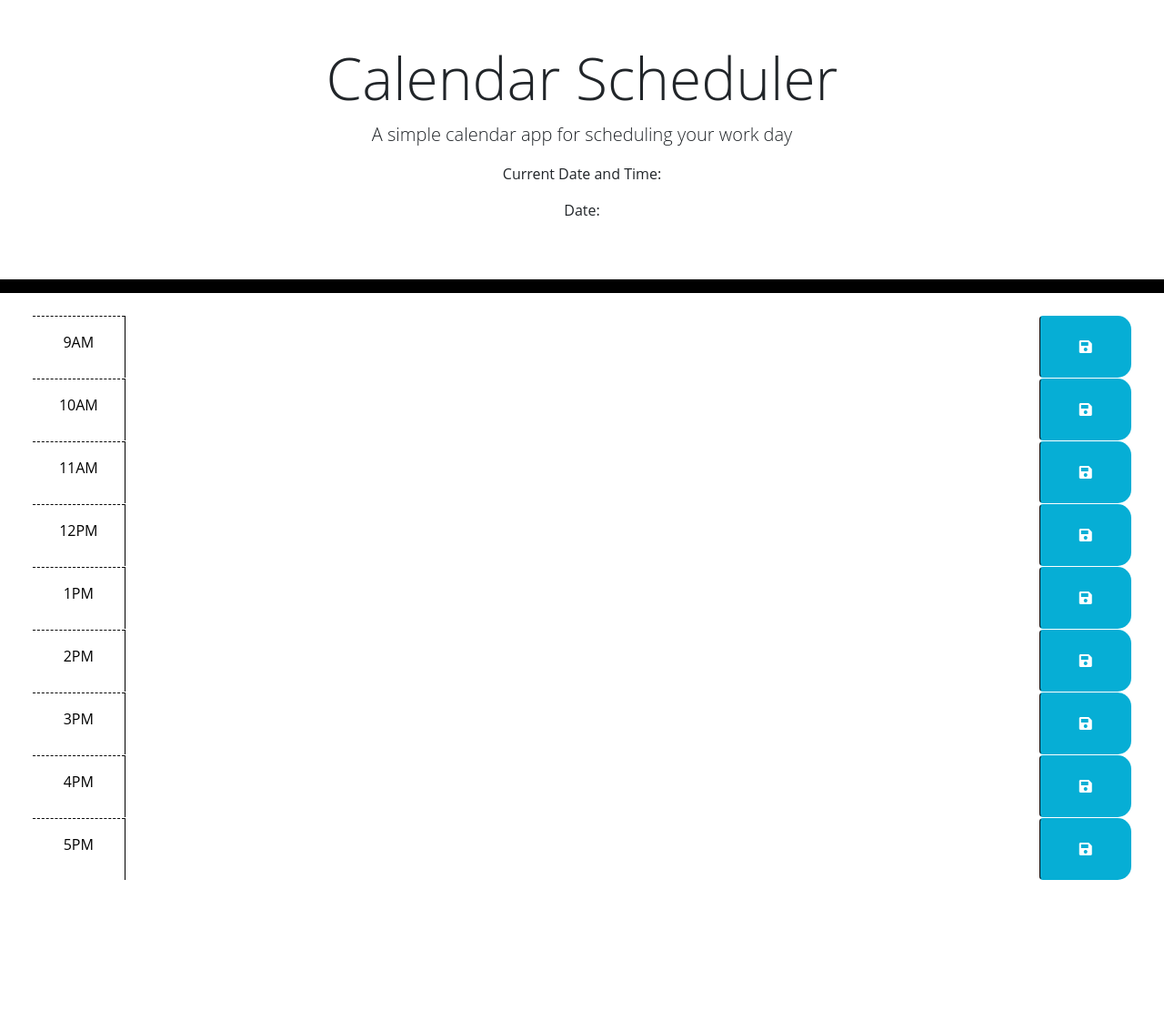
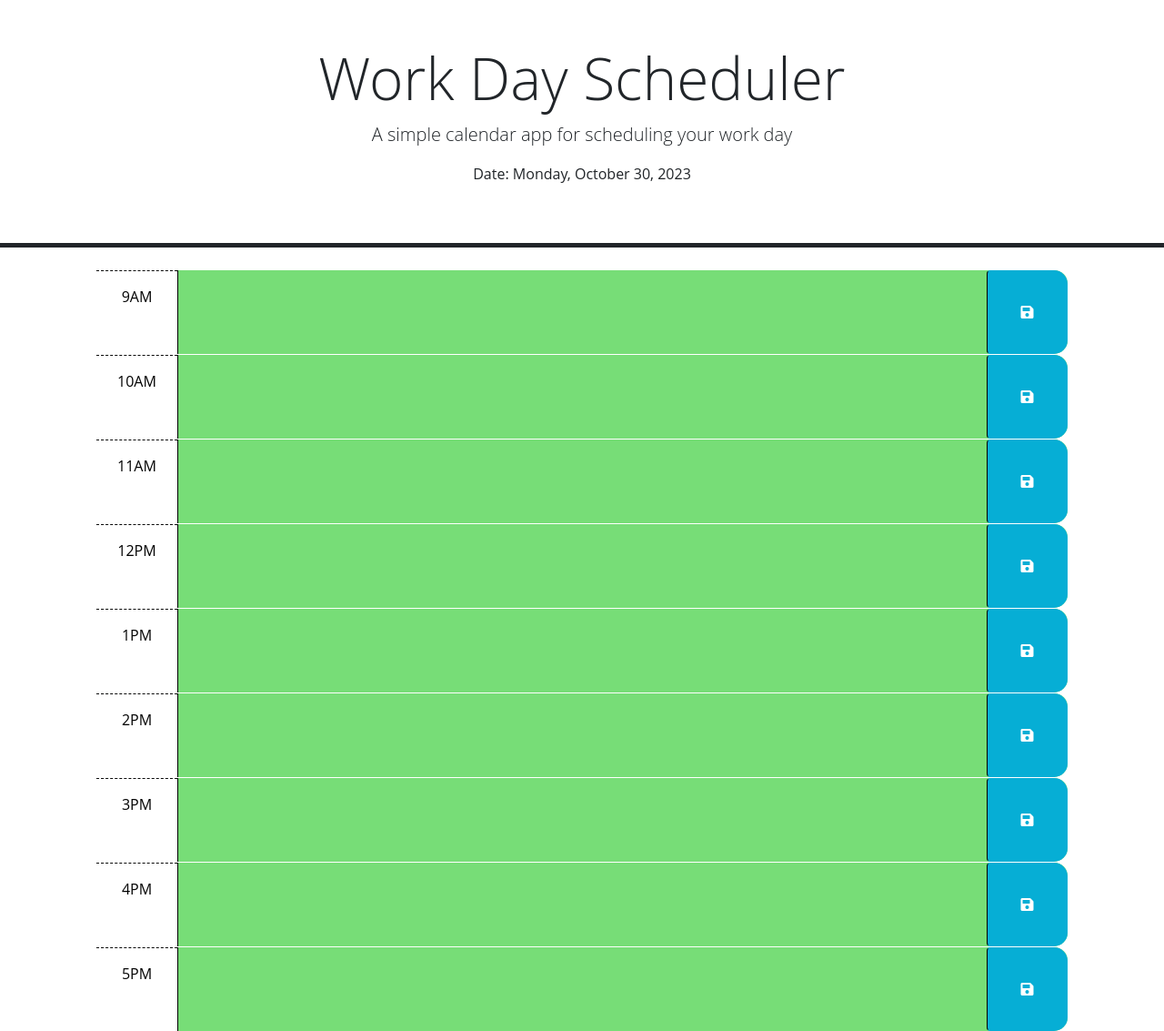
Before and after one commit to spadilla512/calendar-planner, a plain HTML site: page index.html in a window 1280 px wide. Shown: the whole page at 91% size. Before the commit the page ends 967 px from the top, so only its background shows below. Drawn offline with nearby package versions, Linux system fonts and the light colour scheme.

Commit message:
updated index.html and css file

```diff
--- a/assets/script.js
+++ b/assets/script.js
@@ -2,8 +2,8 @@
 // the code isn't run until the browser has finished rendering all the elements
 // in the html.
 
-var localSettings = {};
-dayjs.local(localSettings);
+var localeSettings = {};
+dayjs.locale(localeSettings);
 
 $(function () {
     var currentHour = dayjs().format("H");
@@ -11,9 +11,6 @@ $(function () {
     function timeline() {
         $(".time-block").each(function() {
             var rowTime = parseInt(this.id);
-            $(this).toggleClass("past", rowTime < currentHour);
-            $(this).toggleClass("present", rowTime === currentHour);
-            $(this).toggleClass("future", rowTime > currentHour);
 
             if (rowTime < currentHour) {
                 $(this).addClass("past");
@@ -23,7 +20,7 @@ $(function () {
                 $(this).removeClass("past");
                 $(this).addClass("present");
                 $(this).removeClass("future");
-            } else (rowTime > currentHour) {
+            } else {
                 $(this).removeClass("past");
                 $(this).removeClass("present");
                 $(this).addClass("future");
@@ -53,5 +50,5 @@ $(function () {
 
     timeline();
     userTask();
-    setInterval(updateTime, 1000);
+    setInterval(currentTime, 1000);
 });
--- a/assets/style.css
+++ b/assets/style.css
@@ -14,12 +14,6 @@ body {
 
   .description {
     white-space: pre-wrap;
-  }
-
-  .jumbotron {
-    text-align: center;
-    background-color: transparent;
-    border-bottom: 15px solid black
   }
 
   .time-block {
@@ -63,7 +57,3 @@ body {
     font-size: 20px;
     transition: all 0.3s ease-in-out;
   }
-
-  #currentDay {
-    font-size: 25px;
-  }
--- a/index.html
+++ b/index.html
@@ -22,26 +22,25 @@
 
   <body>
 
-    <header class="p-5 mb-4 jumbotron">
-      <h1 class="display-3">Calendar Scheduler</h1>
+    <header class="p-5 mb-4 border-5 border-bottom border-dark text-center">
+      <h1 class="display-3">Work Day Scheduler</h1>
       <p class="lead">A simple calendar app for scheduling your work day</p>
-      <p id="currentDay" class="lead time-block"></p>
-        <p>Current Date and Time:</p>
+      <p id="currentDay" class="lead"></p>
         <p>Date: <span id="date"></span></p>
     </header>
 
-    <div class="container-fluid px-5">
+    <div class="container-lg px-5">
 
       <div id="hour-9" class="row time-block">
         <div class="col-2 col-md-1 hour text-center py-3">9AM</div>
-        <textarea class="col-8 col-md-10 description"> </textarea>
+        <textarea class="col-8 col-md-10 description" rows="3"> </textarea>
         <button class="btn saveBtn col-2 col-md-1" aria-label="save">
           <i class="fas fa-save" aria-hidden="true"></i></button>
       </div>
 
       <div id="hour-10" class="row time-block">
         <div class="col-2 col-md-1 hour text-center py-3">10AM</div>
-        <textarea class="col-8 col-md-10 description"> </textarea>
+        <textarea class="col-8 col-md-10 description" rows="3"> </textarea>
         <button class="btn saveBtn col-2 col-md-1" aria-label="save">
           <i class="fas fa-save" aria-hidden="true"></i></button>
 
@@ -49,49 +48,49 @@
 
       <div id="hour-11" class="row time-block">
         <div class="col-2 col-md-1 hour text-center py-3">11AM</div>
-        <textarea class="col-8 col-md-10 description"> </textarea>
+        <textarea class="col-8 col-md-10 description" rows="3"> </textarea>
         <button class="btn saveBtn col-2 col-md-1" aria-label="save">
           <i class="fas fa-save" aria-hidden="true"></i></button>
       </div>
 
       <div id="hour-12" class="row time-block">
         <div class="col-2 col-md-1 hour text-center py-3">12PM</div>
-        <textarea class="col-8 col-md-10 description"> </textarea>
+        <textarea class="col-8 col-md-10 description" rows="3"> </textarea>
         <button class="btn saveBtn col-2 col-md-1" aria-label="save">
           <i class="fas fa-save" aria-hidden="true"></i></button>
       </div>
 
       <div id="hour-13" class="row time-block">
         <div class="col-2 col-md-1 hour text-center py-3">1PM</div>
-        <textarea class="col-8 col-md-10 description"> </textarea>
+        <textarea class="col-8 col-md-10 description" rows="3"> </textarea>
         <button class="btn saveBtn col-2 col-md-1" aria-label="save">
           <i class="fas fa-save" aria-hidden="true"></i></button>
       </div>
 
       <div id="hour-14" class="row time-block">
         <div class="col-2 col-md-1 hour text-center py-3">2PM</div>
-        <textarea class="col-8 col-md-10 description"> </textarea>
+        <textarea class="col-8 col-md-10 description" rows="3"> </textarea>
         <button class="btn saveBtn col-2 col-md-1" aria-label="save">
           <i class="fas fa-save" aria-hidden="true"></i></button>
       </div>
 
       <div id="hour-15" class="row time-block">
         <div class="col-2 col-md-1 hour text-center py-3">3PM</div>
-        <textarea class="col-8 col-md-10 description"> </textarea>
+        <textarea class="col-8 col-md-10 description" rows="3"> </textarea>
         <button class="btn saveBtn col-2 col-md-1" aria-label="save">
           <i class="fas fa-save" aria-hidden="true"></i></button>
       </div>
 
       <div id="hour-16" class="row time-block">
         <div class="col-2 col-md-1 hour text-center py-3">4PM</div>
-        <textarea class="col-8 col-md-10 description"> </textarea>
+        <textarea class="col-8 col-md-10 description" rows="3"> </textarea>
         <button class="btn saveBtn col-2 col-md-1" aria-label="save">
           <i class="fas fa-save" aria-hidden="true"></i></button>
       </div>
 
       <div id="hour-17" class="row time-block">
         <div class="col-2 col-md-1 hour text-center py-3">5PM</div>
-        <textarea class="col-md-10 description"> </textarea>
+        <textarea class="col-8 col-md-10 description"rows=3> </textarea>
         <button class="btn saveBtn col-2 col-md-1" aria-label="save">
           <i class="fas fa-save" aria-hidden="true"></i></button>
       </div>
```
